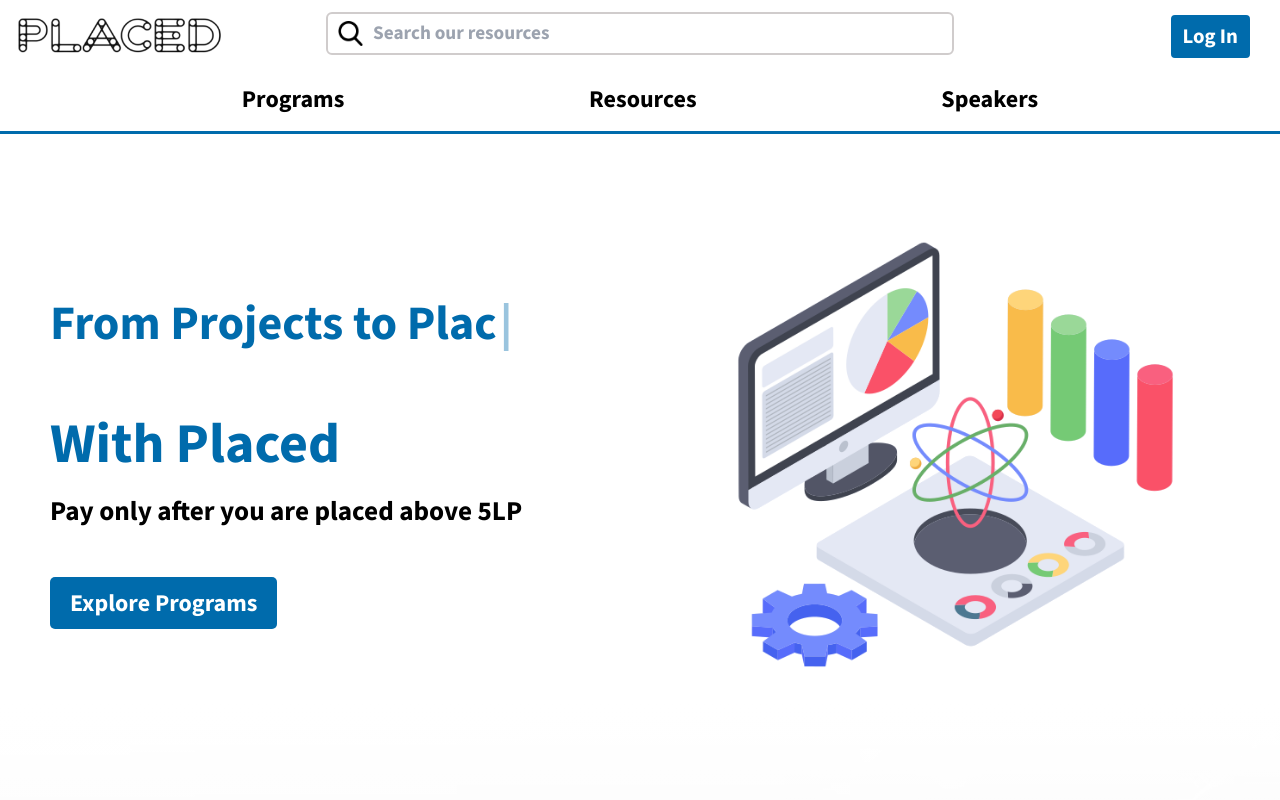
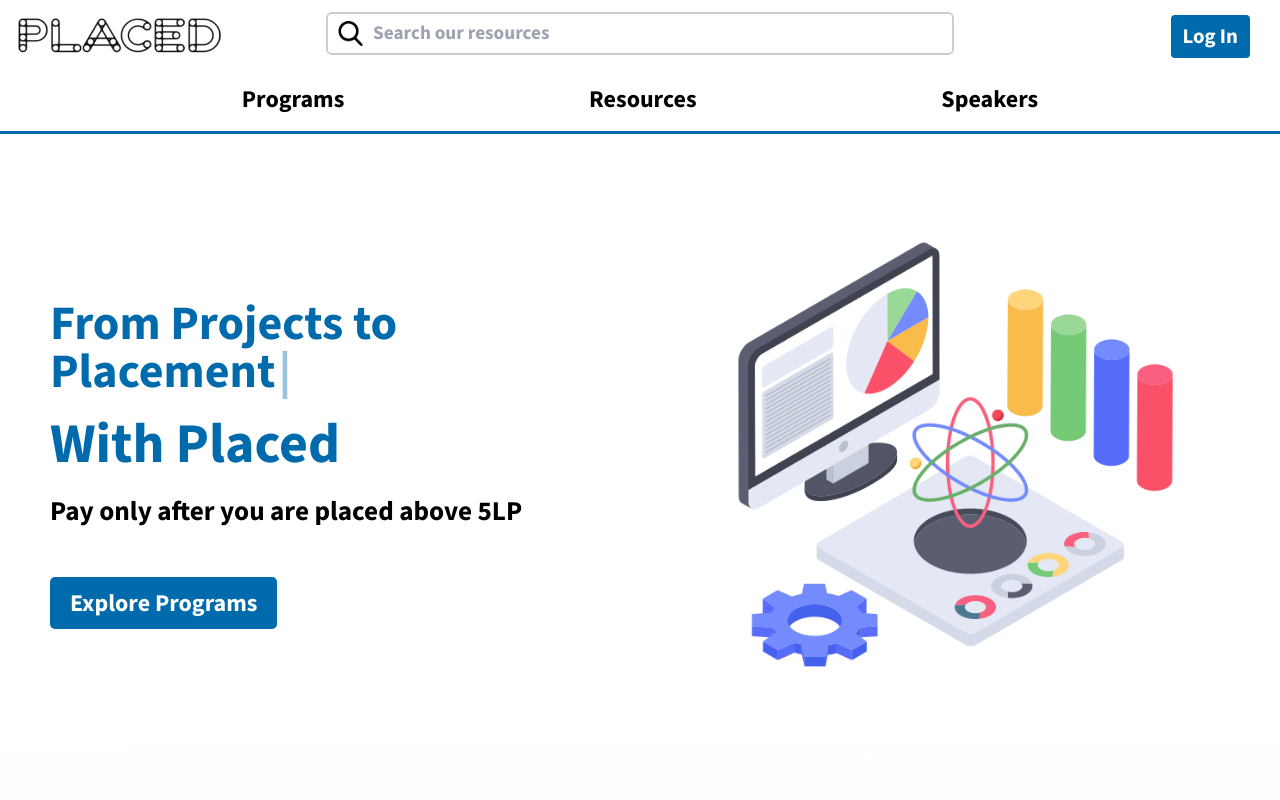
Before and after one commit to navjot369/PowerBI, a Next.js app: page / in a window 1280 px wide. Shown: the top 800 px of the page. Built offline with nearby package versions, Linux system fonts and the light colour scheme.

Commit message:
Removed loop from typewriter object

```diff
--- a/app/ui/home/heroSec.tsx
+++ b/app/ui/home/heroSec.tsx
@@ -5,8 +5,7 @@
 
 export default function HeroSection() {
     const [text] = useTypewriter({
-      words: ['From Projects to Placement'],
-      loop: {},
+      words: ['From Projects to Placement']
       });
     return (
       <div className="max-w-full grid grid-cols-[1fr_1fr] mt-[100px] mb-5 mx-2.5">
```
